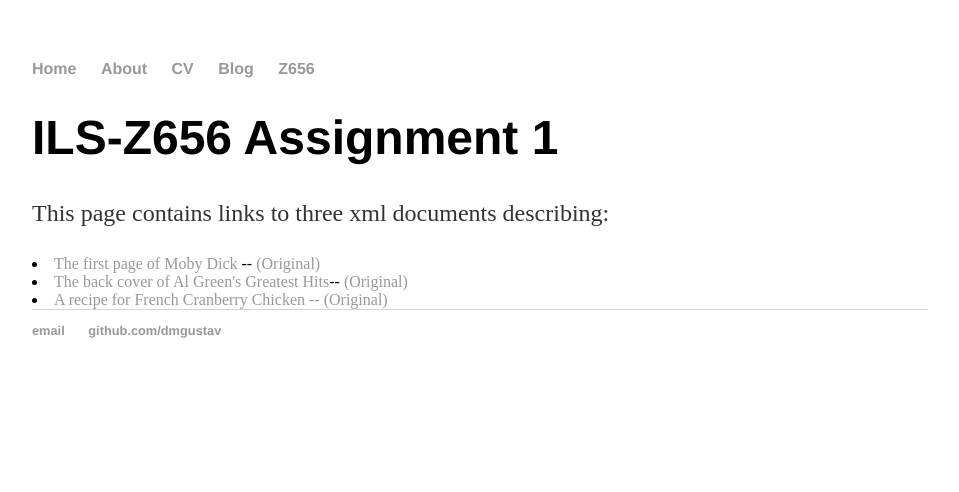
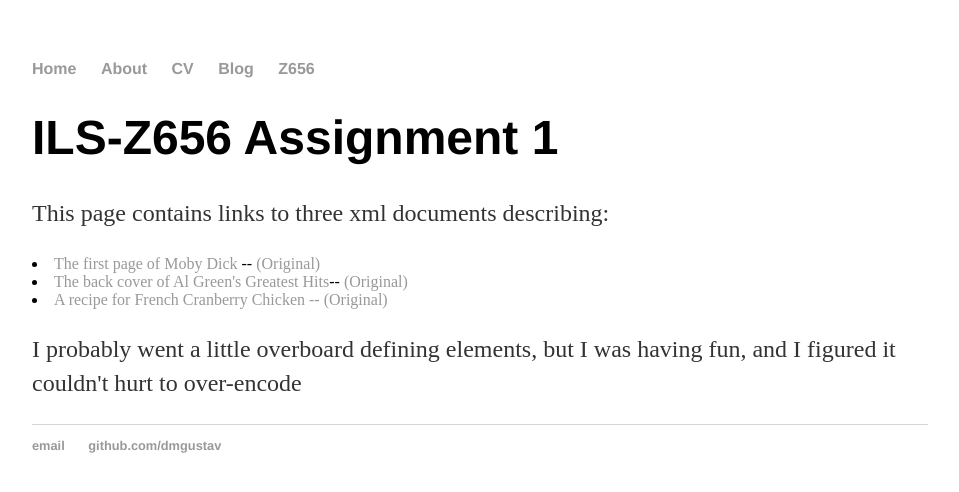
Before and after one commit to dmgustav/dmgustav.github.io, a Jekyll site: the page built from z656/assignment1/index.html, in a window 1280 px wide. Shown: the top 492 px of the page, without its empty margins (160-1119 px from the left). Built offline with Jekyll 4.4.1, drawn with Linux system fonts in a browser that asks for light colours.

Commit message:
Update index.html

```diff
--- a/z656/assignment1/index.html
+++ b/z656/assignment1/index.html
@@ -8,4 +8,6 @@ title: ILS-Z656 Assignment 1
 <u1>
   <li><a href="/z656/assignment1/mobydick.xml">The first page of Moby Dick</a> -- <a href="http://fedora.dlib.indiana.edu/fedora/get/iudl:1486170/LARGE">(Original)</a></li>
   <li><a href="/z656/assignment1/algreen.xml">The back cover of Al Green's Greatest Hits</a>-- <a href="https://nhomenda.github.io/Z656/Al-Green-Greatest-Hits-back.jpg">(Original)</a></li>
-  <li><a href="/z656/assignment1/frenchcranberry.xml">A recipe for French Cranberry Chicken -- <a href="https://nhomenda.github.io/Z656/French-Cranberry-Chicken-Recipe.jpg">(Original)</a></li></u1></div>
+  <li><a href="/z656/assignment1/frenchcranberry.xml">A recipe for French Cranberry Chicken -- <a href="https://nhomenda.github.io/Z656/French-Cranberry-Chicken-Recipe.jpg">(Original)</a></li></u1>
+<p> I probably went a little overboard defining elements, but I was having fun, and I figured it couldn't hurt to over-encode</p>
+</div>
```
